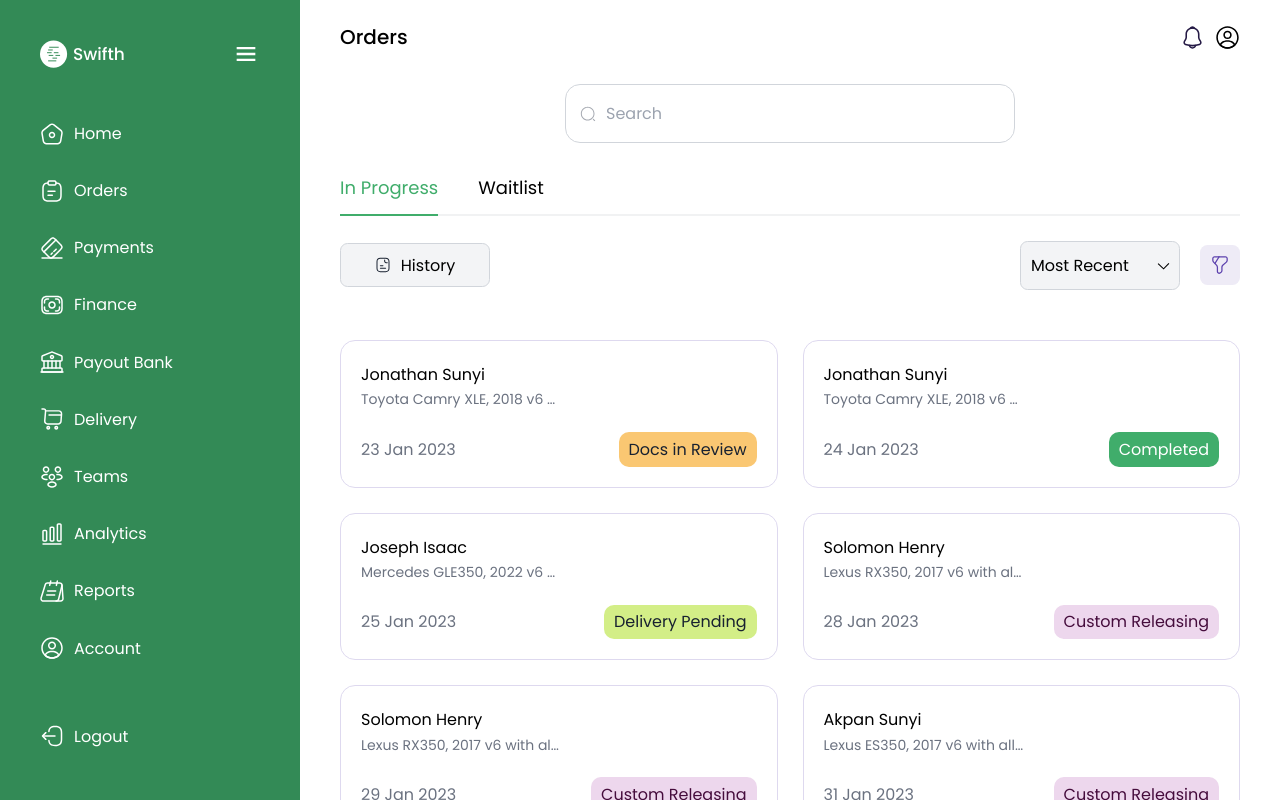
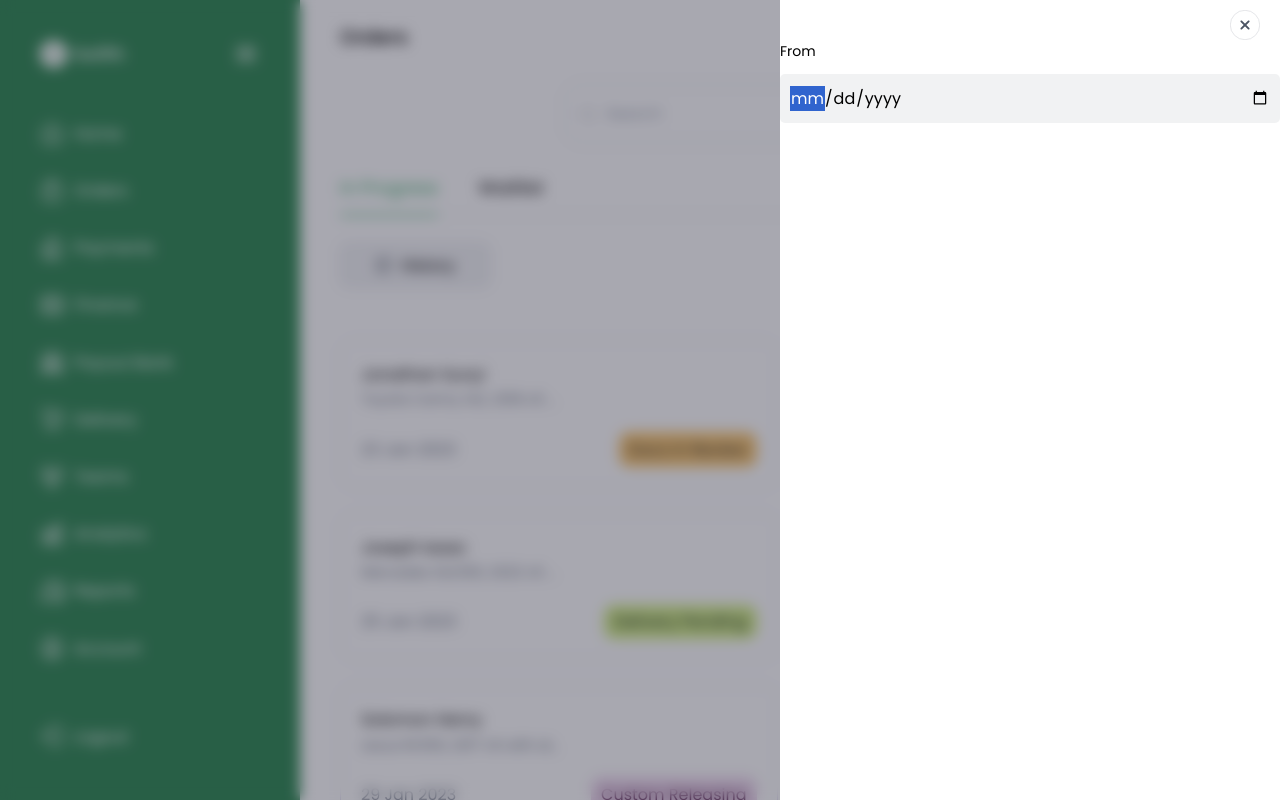
Before and after one commit to projects-for-clients/swifth, a React (Vite) app: page /dashboard/orders in a window 1280 px wide. Both pictures are taken after a click on the element "History". Built offline with nearby package versions, Linux system fonts and the light colour scheme.

Commit message:
working on history modal

```diff
--- a/src/container/dashboard/orders.tsx
+++ b/src/container/dashboard/orders.tsx
@@ -511,6 +511,9 @@ function orders() {
       dialogRef.current.showModal();
     }
   };
+
+const [showCalendarIcon, setShowCalendarIcon] = useState(false);
+
   return (
     <>
       <Header title="Orders" />
@@ -524,51 +527,35 @@ function orders() {
               onClick={() => handleClose()}
             />
           </figure>
-          {/* {showDetails.show ? (
-            <section className="px-10 h-full">
-              <QuoteRequestsDetails
-                showDetails={showDetails}
-                setShowDetails={setShowDetails}
-                setCurrentPath={setCurrentPath}
-              />
-            </section>
-          ) : (
-            <>
-              <h3 className="text-[2rem] font-medium px-8  ">Notifications</h3>
-              <div
-                className="radioBox"
-                style={{
-                  display: 'grid',
-                  gridTemplateColumns: '1fr 1fr',
-                }}
-              >
+
+          <div>
+            <div className="grid gap-4 w-full">
+              <label className="text-[1.4rem]">
+                From
+              </label>
+              <div className="relative flex items-center">
                 <input
-                  type="radio"
-                  name="notification"
-                  id="all"
-                  className="hidden"
-                  onChange={() => setCurrentPath('all')}
-                  checked={currentPath === 'all'}
+                  type="text"
+                  placeholder="select Date"
+                  className={`rounded-lg py-4 px-4 outline-none text-[1.6rem] bg-color-grey-1 w-full `}
+                  name="fromDate"
+                  onFocus={(e) => {
+                    e.target.type = 'date';
+                    e.target.min = new Date().toISOString().split('T')[0];
+                    setShowCalendarIcon(false);
+                  }}
                 />
-                <label htmlFor="all">All</label>
+                {showCalendarIcon && (
+                  <img
+                    src="/icons/admin/calendar.svg"
+                    alt=""
+                    className="absolute right-4 w-[2rem] h-[2rem]"
+                  />
+                )}
+              </div>
 
-                <input
-                  type="radio"
-                  name="notification"
-                  id="quoteRequests"
-                  className="hidden"
-                  checked={currentPath === 'quoteRequests'}
-                  onChange={() => setCurrentPath('quoteRequests')}
-                />
-                <label htmlFor="quoteRequests" className="capitalize">
-                  Quote Requests
-                </label>
-              </div> */}
-          {/* <section className="px-10 mt-10">
-                {switchPath[currentPath]}
-              </section>{' '} */}
-          {/* </>
-          )} */}
+            </div>
+          </div>
         </div>
       </dialog>
       <main className="text-[1.6rem]">
@@ -635,7 +622,10 @@ function orders() {
           ) : (
             <Fragment>
               <div className="flex justify-between items-center mt-10">
-                <div className="flex items-center bg-gray-100 border border-gray-300 py-3 px-8 rounded-xl gap-4 justify-center cursor-pointer w-[15rem]" onClick={() => console.log("helllo")}>
+                <div
+                  className="flex items-center bg-gray-100 border border-gray-300 py-3 px-8 rounded-xl gap-4 justify-center cursor-pointer w-[15rem]"
+                  onClick={() => handleOpen()}
+                >
                   <img
                     src="/icons/history.svg"
                     alt=""
```
